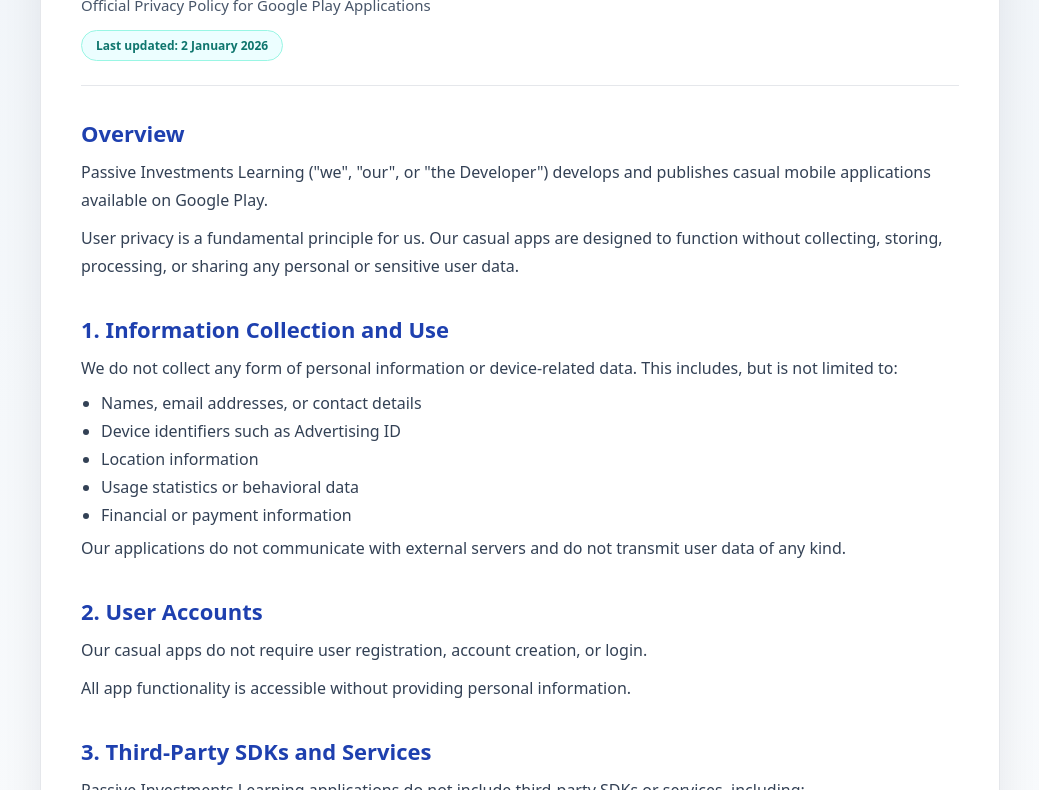
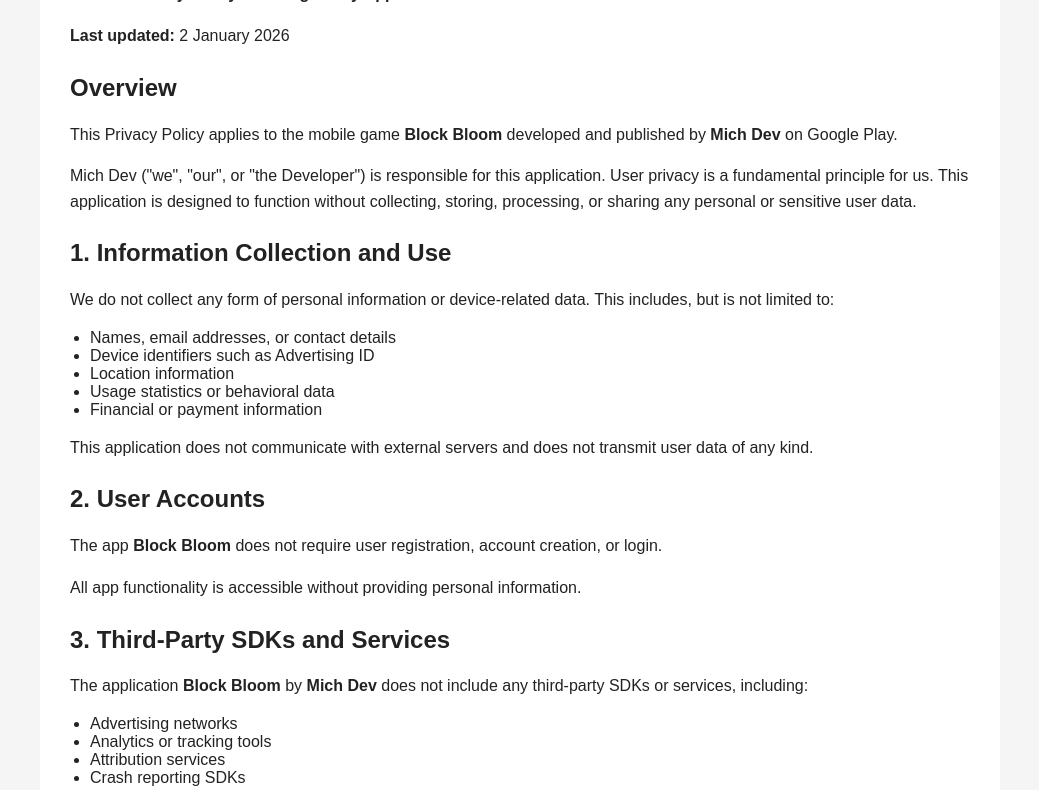
Before and after one commit to ronlfk/passiveinvestmentslearning.online, a plain HTML site: page index.html in a window 1280 px wide. Shown: the part 127-917 px from the top of the page, without its empty margins (120-1159 px from the left). Drawn offline with Linux system fonts and the light colour scheme.

Commit message:
Update privacy policy for Block Bloom application

```diff
--- a/index.html
+++ b/index.html
@@ -4,145 +4,53 @@
 <meta charset="utf-8">
 <meta name="viewport" content="width=device-width, initial-scale=1">
 
-<title>Passive Investments Learning – Privacy Policy</title>
+<title>Block Bloom – Privacy Policy</title>
 
-<meta name="description" content="Official Privacy Policy for Passive Investments Learning Google Play applications. We do not collect, store or share any user data.">
-
-<meta name="robots" content="index, follow">
+<meta name="description" content="Official Privacy Policy for Block Bloom by Mich Dev on Google Play.">
 
 <link rel="canonical" href="https://www.passiveinvestmentslearning.online/">
 
-<meta property="og:title" content="Passive Investments Learning Privacy Policy">
-<meta property="og:description" content="Official privacy policy for Passive Investments Learning Google Play applications.">
-<meta property="og:type" content="website">
-<meta property="og:url" content="https://www.passiveinvestmentslearning.online/">
-
 <style>
-
-:root{
---bg:#f8fafc;
---card:#ffffff;
---primary:#0f766e;
---secondary:#1e40af;
---text:#0f172a;
---muted:#475569;
---border:#e5e7eb;
---radius:14px;
-}
-
-*{box-sizing:border-box}
-
 body{
 margin:0;
-font-family:system-ui,-apple-system,"Segoe UI",Arial;
-background:linear-gradient(180deg,#f1f5f9,#ffffff);
-color:var(--text);
-padding:32px 16px;
+font-family:Arial, sans-serif;
+background:#f5f5f5;
+color:#222;
+padding:20px;
 }
-
 .container{
-max-width:960px;
+max-width:900px;
 margin:auto;
-background:var(--card);
-border:1px solid var(--border);
-border-radius:var(--radius);
-box-shadow:0 10px 40px rgba(15,23,42,.08);
-padding:40px;
+background:#fff;
+padding:30px;
+border-radius:10px;
 }
-
-header{
-border-bottom:1px solid var(--border);
-padding-bottom:24px;
-margin-bottom:32px;
-}
-
-header h1{
-margin:0;
-font-size:28px;
-}
-
-header p{
-margin:8px 0 0;
-color:var(--muted);
-font-size:15px;
-}
-
-.badge{
-display:inline-block;
-margin-top:12px;
-padding:6px 14px;
-font-size:12px;
-border-radius:999px;
-background:#ecfeff;
-color:var(--primary);
-border:1px solid #99f6e4;
-font-weight:600;
-}
-
-section{margin-bottom:34px}
-
-h2{
-font-size:22px;
-margin-bottom:10px;
-color:var(--secondary);
-}
-
-p{
-line-height:1.75;
-color:#334155;
-margin:0 0 10px;
-}
-
-ul{
-padding-left:20px;
-margin:8px 0;
-}
-
-li{
-margin-bottom:6px;
-color:#334155;
-}
-
-footer{
-border-top:1px solid var(--border);
-padding-top:20px;
-margin-top:40px;
-display:flex;
-flex-wrap:wrap;
-gap:10px;
-justify-content:space-between;
-font-size:14px;
-color:var(--muted);
-}
-
+h1{margin-top:0;}
+h2{margin-top:25px;}
+p{line-height:1.6;}
+ul{padding-left:20px;}
 </style>
 </head>
 
 <body>
 
-<main class="container">
+<div class="container">
 
-<header>
-<h1>Passive Investments Learning</h1>
-<p>Official Privacy Policy for Google Play Applications</p>
-<span class="badge">Last updated: 2 January 2026</span>
-</header>
+<h1>Block Bloom – Privacy Policy</h1>
+<p><strong>Official Privacy Policy for Google Play Application</strong></p>
+<p><strong>Last updated:</strong> 2 January 2026</p>
 
-<section>
 <h2>Overview</h2>
-
 <p>
-Passive Investments Learning ("we", "our", or "the Developer") develops and publishes casual mobile applications available on Google Play.
+This Privacy Policy applies to the mobile game <strong>Block Bloom</strong> developed and published by <strong>Mich Dev</strong> on Google Play.
 </p>
 
 <p>
-User privacy is a fundamental principle for us. Our casual apps are designed to function without collecting, storing, processing, or sharing any personal or sensitive user data.
+Mich Dev ("we", "our", or "the Developer") is responsible for this application.
+User privacy is a fundamental principle for us. This application is designed to function without collecting, storing, processing, or sharing any personal or sensitive user data.
 </p>
-</section>
 
-<section>
 <h2>1. Information Collection and Use</h2>
-
 <p>We do not collect any form of personal information or device-related data. This includes, but is not limited to:</p>
 
 <ul>
@@ -154,27 +62,21 @@
 </ul>
 
 <p>
-Our applications do not communicate with external servers and do not transmit user data of any kind.
+This application does not communicate with external servers and does not transmit user data of any kind.
 </p>
-</section>
 
-<section>
 <h2>2. User Accounts</h2>
-
 <p>
-Our casual apps do not require user registration, account creation, or login.
+The app <strong>Block Bloom</strong> does not require user registration, account creation, or login.
 </p>
 
 <p>
 All app functionality is accessible without providing personal information.
 </p>
-</section>
 
-<section>
 <h2>3. Third-Party SDKs and Services</h2>
-
 <p>
-Passive Investments Learning applications do not include third-party SDKs or services, including:
+The application <strong>Block Bloom</strong> by <strong>Mich Dev</strong> does not include any third-party SDKs or services, including:
 </p>
 
 <ul>
@@ -187,11 +89,8 @@
 <p>
 As a result, no user data is shared with any third party.
 </p>
-</section>
 
-<section>
 <h2>4. Google Play Data Safety Compliance</h2>
-
 <p>
 In accordance with Google Play’s Data Safety requirements, we confirm that:
 </p>
@@ -206,49 +105,33 @@
 <p>
 This Privacy Policy accurately reflects the disclosures provided in the Google Play Console.
 </p>
-</section>
 
-<section>
-<h2>5. Children’s Privacy</h2>
-
+<h2>5. Children's Privacy</h2>
 <p>
-Our casual applications are suitable for a general audience, including children.
+The application <strong>Block Bloom</strong> is suitable for a general audience, including children.
 </p>
 
 <p>
 Since no personal data is collected, we do not knowingly collect, store, or process information from children under the age of 13 or from any other users.
 </p>
-</section>
 
-<section>
 <h2>6. Changes to This Privacy Policy</h2>
-
 <p>
-We may update this Privacy Policy from time to time to reflect changes in legal requirements or app functionality.
+We may update this Privacy Policy from time to time.
 </p>
 
 <p>
-Any changes will be posted on this page and the "Last updated" date will be revised accordingly.
+Any changes will be posted on this page.
 </p>
-</section>
 
-<section>
 <h2>7. Contact Information</h2>
-
 <p>
-If you have any questions about this Privacy Policy or our Google Play applications, you may contact us at:
+If you have any questions about this Privacy Policy or the application <strong>Block Bloom</strong>, you may contact us at:
 </p>
 
 <p><strong>Email:</strong> bomickethomasernst@gmail.com</p>
-</section>
 
-<footer>
-<div>© Passive Investments Learning</div>
-<div>Google Play compliant • Casual apps • No data collection</div>
-<div>bomickethomasernst@gmail.com</div>
-</footer>
-
-</main>
+</div>
 
 </body>
 </html>
```
